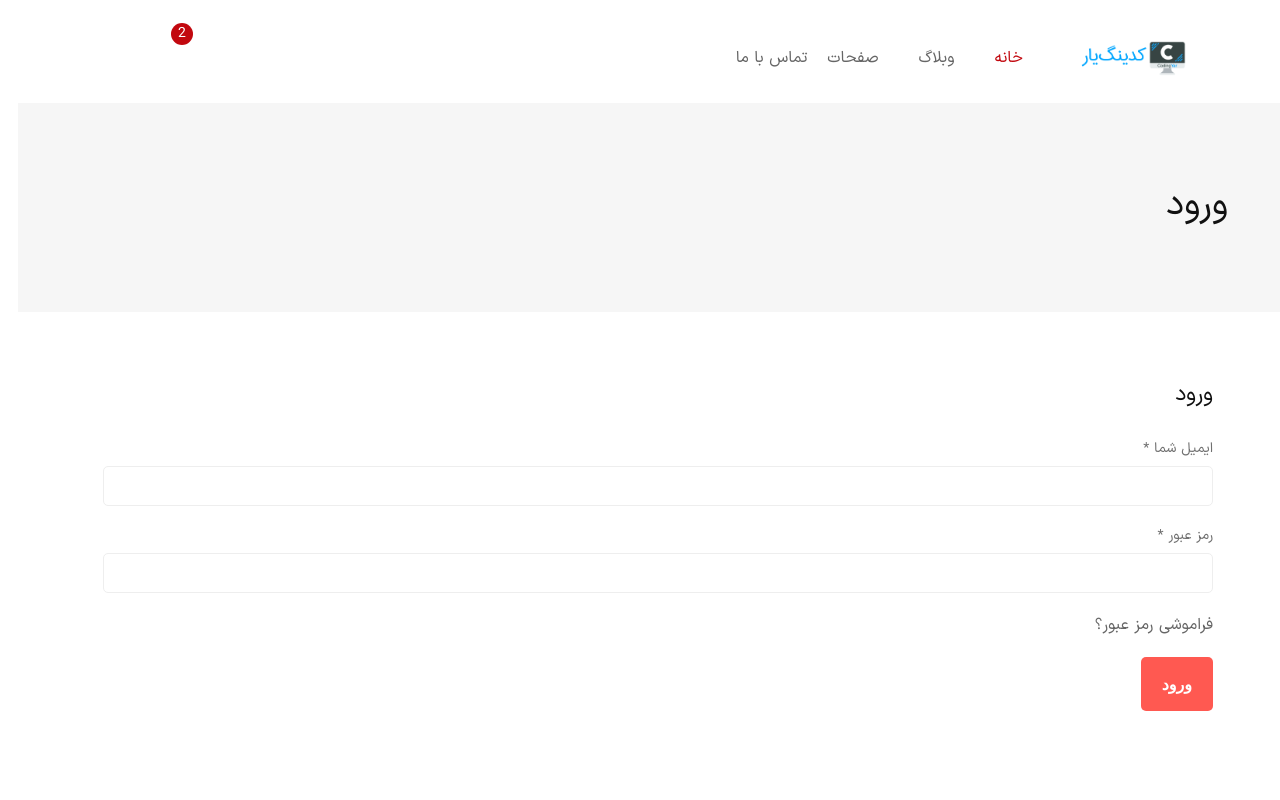
After one commit to mohammadkhoddami/MyMarket, a Django app: template accounts/templates/account/login.html in a window 1280 px wide. The commit adds this page. Run offline with Django 5.2, Linux system fonts and the light colour scheme; the template is opened without the code that fills it, so the values that code supplies are empty; some libraries are stand-ins or nearby versions; some web fonts are replaced.

Commit message:
create login and signup template

```diff
--- /dev/null
+++ b/accounts/templates/account/login.html
@@ -0,0 +1,47 @@
+{% extends "_base.html" %}
+
+
+{% block content %}
+
+<div class="breadcrumb-area bg-color ptb--90" data-bg-color="#f6f6f6">
+    <div class="container">
+        <div class="row">
+            <div class="col-12">
+                <div class="d-flex justify-content-between align-items-center flex-sm-row flex-column">
+                    <h1 class="page-title">ورود</h1>
+                </div>
+            </div>
+        </div>
+    </div>
+</div>
+<div class="main-content-wrapper">
+    <div class="page-content-inner pt--75 pb--80">
+        <div class="container">
+            <div class="row">
+                <div class="col-md-12 mb-sm--50">
+                    <div class="col-md-12">
+                        <div class="login-box">
+                            <h3 class="heading__tertiary mb--30">ورود</h3>
+                            <form class="form form--login">
+                                <div class="form__group mb--20">
+                                    <label class="form__label form__label--2" for="username_email">ایمیل شما <span class="required">*</span></label>
+                                    <input type="text" class="form__input form__input--2" id="username_email" name="username_email">
+                                </div>
+                                <div class="form__group mb--20">
+                                   <label class="form__label form__label--2" for="login_password">رمز عبور <span class="required">*</span></label>
+                                    <input type="password" class="form__input form__input--2" id="login_password" name="login_password">
+                                </div>
+                                <a class="forgot-pass" href="#">فراموشی رمز عبور؟</a>
+                                <div class="d-flex align-items-center mt--20">
+                                    <div class="form__group">
+                                        <input type="submit" value="ورود" class="btn-submit">
+                                    </div>
+                                </div>
+                            </form>
+                        </div>
+                    </div>
+                </div>
+            </div>
+        </div>
+    </div>
+                            {% endblock content %}
```
Also changed, not shown: accounts/templates/account/signup.html (+40 -5 lines).
